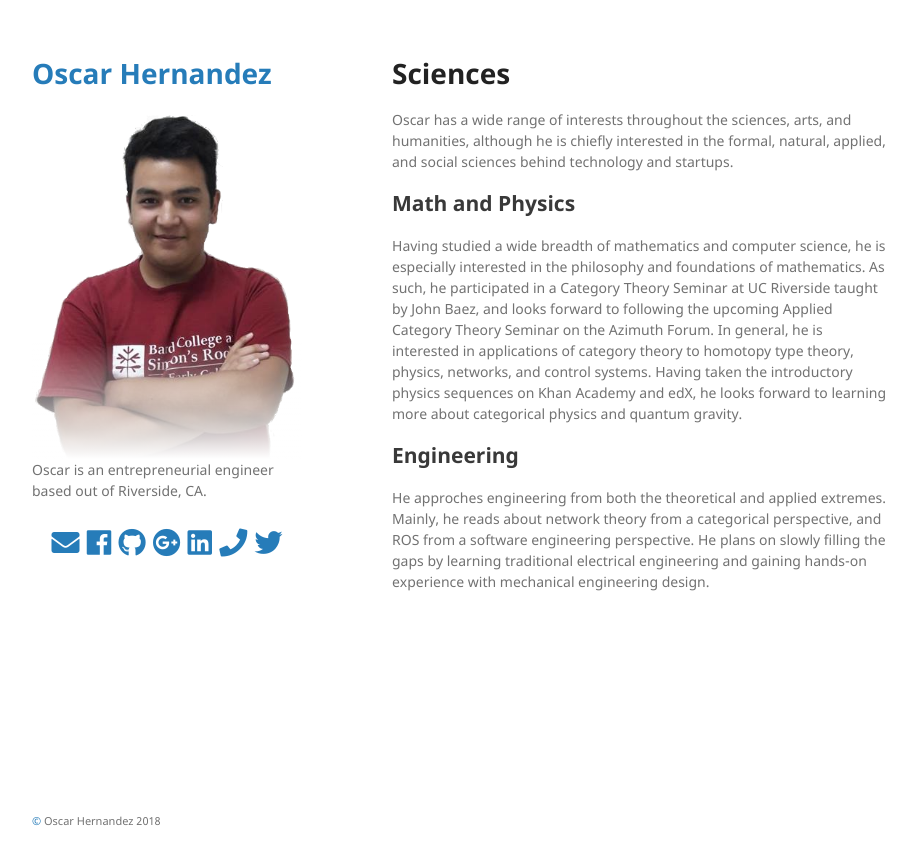
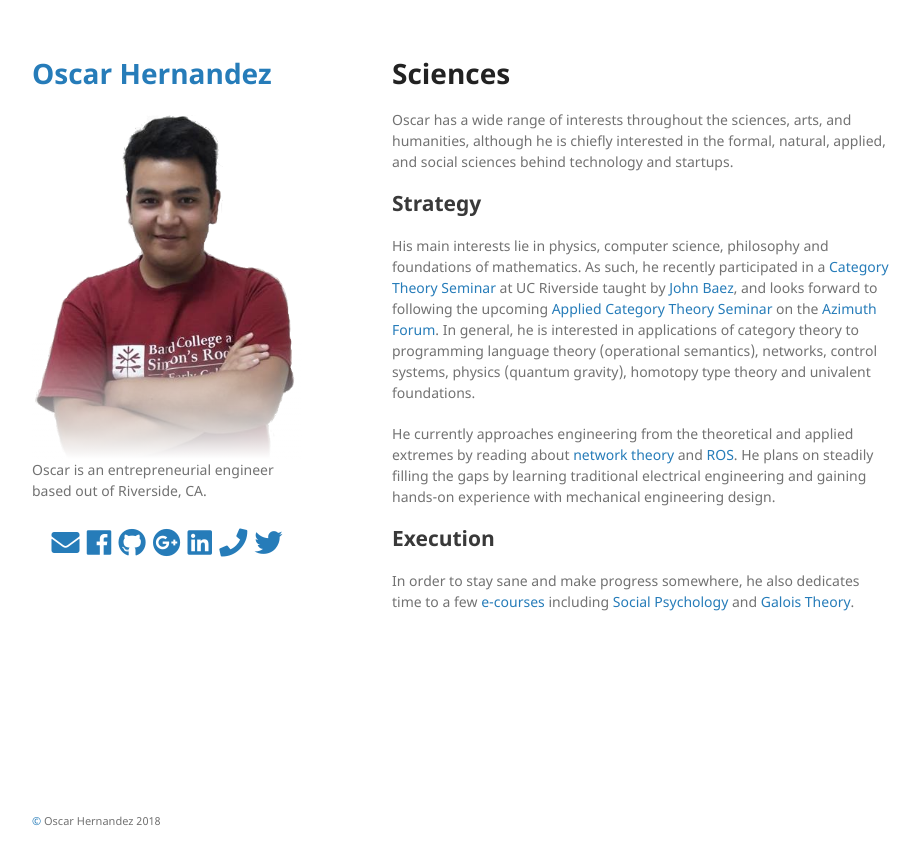
Before and after one commit to mathemonads/mathemonads.github.io, a Jekyll site: the page built from science.md, in a window 1280 px wide. Shown: the top 865 px of the page, without its empty margins (178-1098 px from the left). Built offline with Jekyll 4.4.1, drawn with Linux system fonts in a browser that asks for light colours; nearby versions of some CDN libraries.

Commit message:
execute science

```diff
--- a/science.md
+++ b/science.md
@@ -8,11 +8,14 @@ author: Oscar Hernandez
 
 Oscar has a wide range of interests throughout the sciences, arts, and humanities, although he is chiefly interested in the formal, natural, applied, and social sciences behind technology and startups.
 
-## Math and Physics
+## Strategy
+His main interests lie in physics, computer science, philosophy and foundations of mathematics.
+As such, he recently participated in a [Category Theory Seminar](http://math.ucr.edu/home/baez/qg-fall2018/ "Category Theory and the Bar Construction") at UC Riverside taught by [John Baez](http://math.ucr.edu/home/baez/ "John Baez"), and looks forward to following the upcoming [Applied Category Theory Seminar](https://johncarlosbaez.wordpress.com/2018/12/14/applied-category-theory-seminar/ "Applied Category Theory Seminar") on the [Azimuth
+Forum](https://forum.azimuthproject.org/discussion/2359/applied-category-theory-seminar "Applied Category Theory in the Azimuth Forum").
+In general, he is interested in applications of category theory to programming language theory (operational semantics), networks, control systems, physics (quantum gravity), homotopy type theory and univalent foundations.
 
-Having studied a wide breadth of mathematics and computer science, he is especially interested in the philosophy and foundations of mathematics. As such, he participated in a Category Theory Seminar at UC Riverside taught by John Baez, and looks forward to following the upcoming Applied Category Theory Seminar on the Azimuth Forum.
-In general, he is interested in applications of category theory to homotopy type theory, physics, networks, and control systems.
-Having taken the introductory physics sequences on Khan Academy and edX, he looks forward to learning more about categorical physics and quantum gravity.
+He currently approaches engineering from the theoretical and applied extremes by reading about [network theory](https://arxiv.org/abs/1504.05625 "A Compositional Framework for Passive Linear networks") and [ROS](https://wiki.ros.org/ "Robot Operating System").
+He plans on steadily filling the gaps by learning traditional electrical engineering and gaining hands-on experience with mechanical engineering design.
 
-## Engineering
-He approches engineering from both the theoretical and applied extremes. Mainly, he reads about network theory from a categorical perspective, and ROS from a software engineering perspective. He plans on slowly filling the gaps by learning traditional electrical engineering and gaining hands-on experience with mechanical engineering design.
+## Execution
+In order to stay sane and make progress somewhere, he also dedicates time to a few [e-courses](/portfolio/courses) including [Social Psychology](https://www.coursera.org/learn/social-psychology "Social Psychology") and [Galois Theory](https://www.coursera.org/learn/galois/ "Introduction to Galois Theory").
```
Also changed, not shown: assets/img/thumbnail.png (renamed from thumbnail.png), favicon.ico (added).
